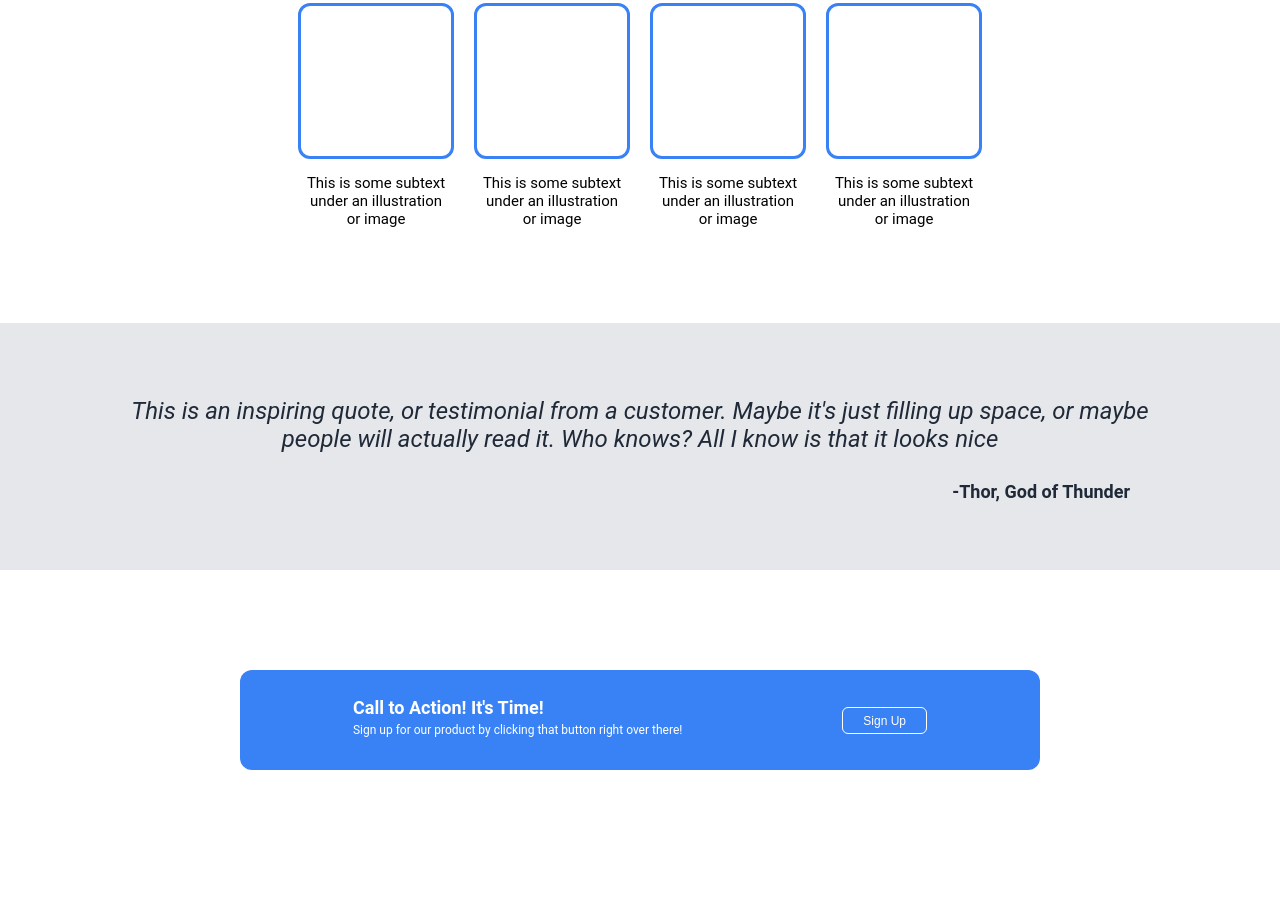
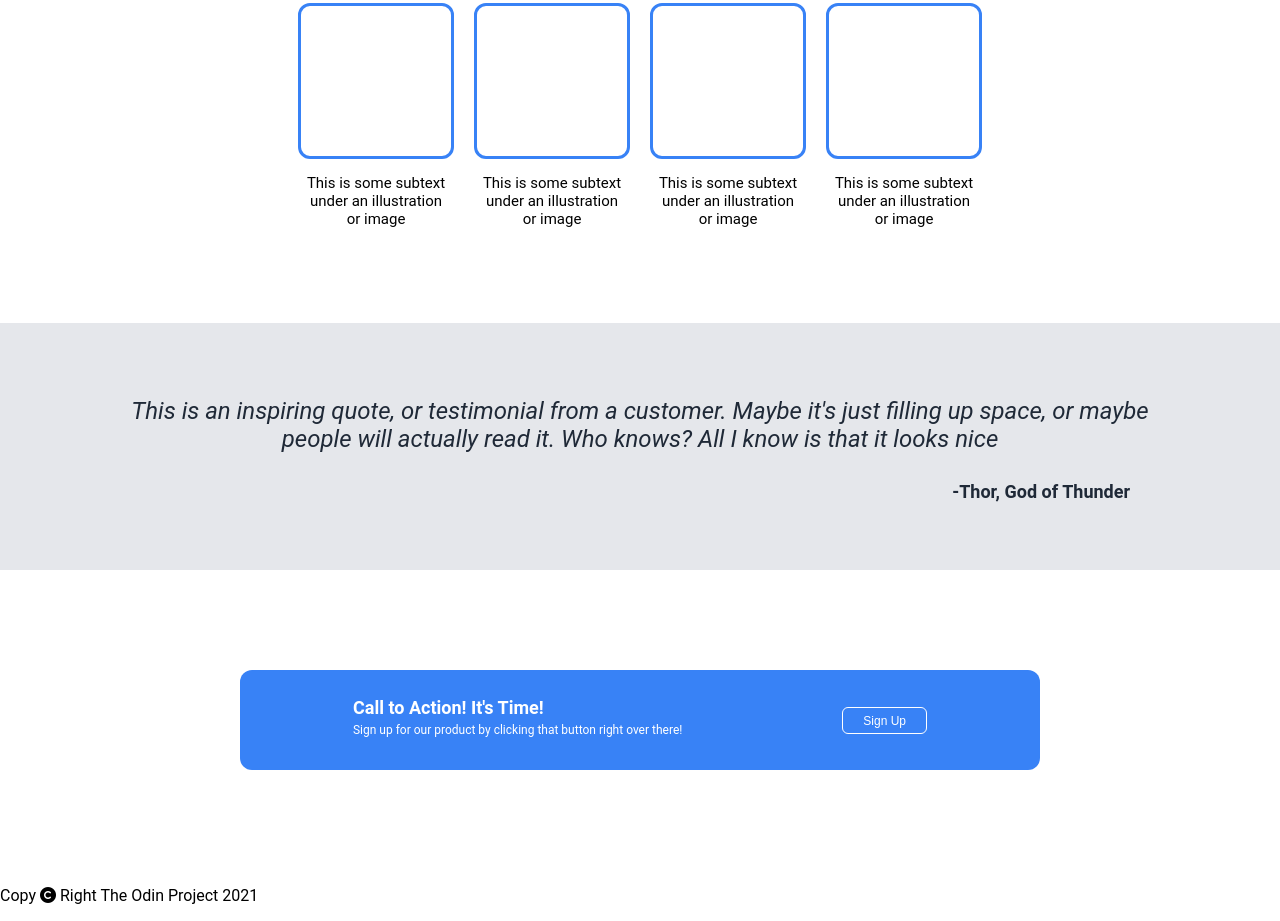
Before and after one commit to parthiv-2006/Landing-Page, a plain HTML site: page index.html in a window 1280 px wide. Shown: the part 525-1446 px from the top of the page. Before the commit the page ends 1395 px from the top, so only its background shows below. Drawn offline with Linux system fonts and the light colour scheme.

Commit message:
added footer section

```diff
--- a/index.html
+++ b/index.html
@@ -5,6 +5,7 @@
     <meta name="viewport" content="width=device-width, initial-scale=1.0">
     <title>Document</title>
     <link rel="stylesheet" href="style.css">
+    <script src="https://kit.fontawesome.com/6fcb739a1a.js" crossorigin="anonymous"></script>
 </head>
 <body>
     <div class="header">
@@ -65,6 +66,9 @@
 
     </div>
 
+    <div class="footer">
+        <p>Copy <i class="fa-solid fa-copyright"></i> Right The Odin Project 2021</p>
+    </div>
 
 </body>
 </html>
```
